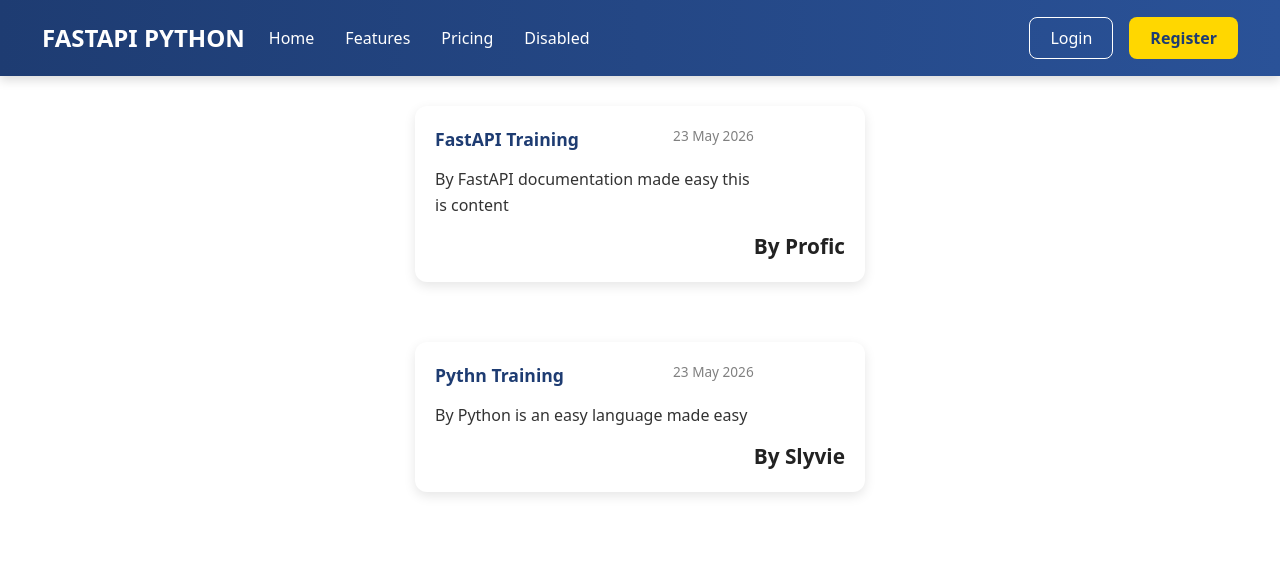
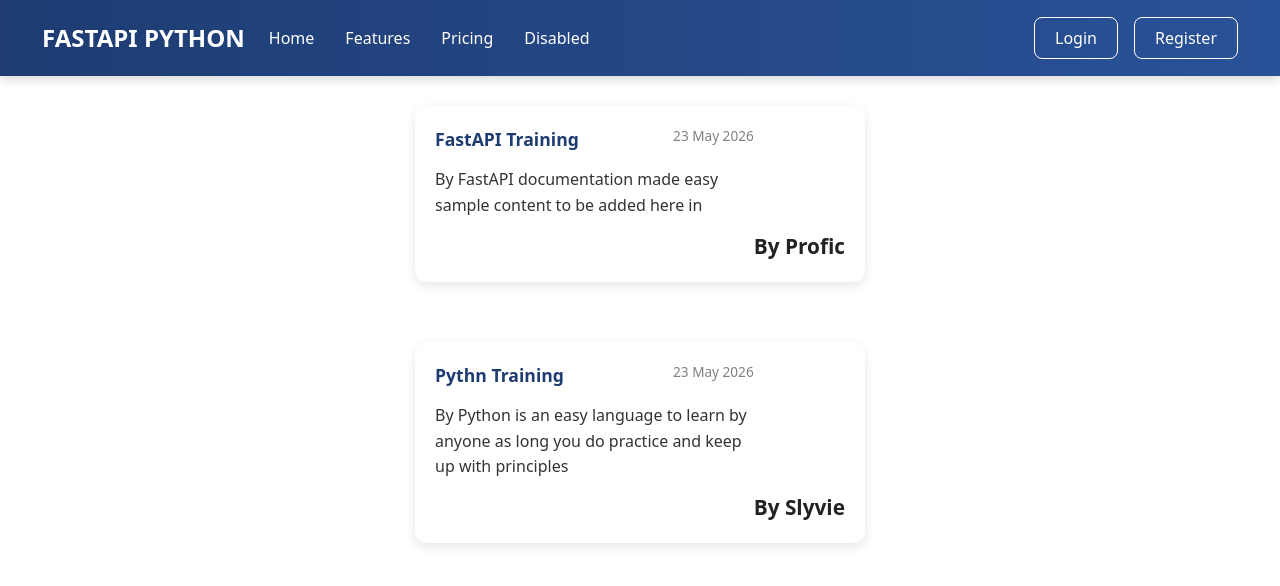
Before and after one commit to Kitemaggwa-Shafic/FastAPI-Full-CRUD, a FastAPI app: page / in a window 1280 px wide. Shown: the top 586 px of the page. Run offline with FastAPI, Linux system fonts and the light colour scheme.

Commit message:
modified CSS file for better UI

```diff
--- a/main.py
+++ b/main.py
@@ -18,14 +18,14 @@ posts: list[dict] = [
         "id": 1,
         "author": "Profic",
         "title": "FastAPI Training",
-        "content": "FastAPI documentation made easy this is content",
+        "content": "FastAPI documentation made easy sample content to be added here in",
         "date_posted": "23 May 2026",
     },
     {
         "id": 2,
         "author": "Slyvie",
         "title": "Pythn Training",
-        "content": "Python is an easy language made easy",
+        "content": "Python is an easy language to learn by anyone as long you do practice and keep up with principles",
         "date_posted": "23 May 2026",
     },
 ]
--- a/snippets.txt
+++ b/snippets.txt
@@ -3,14 +3,14 @@ posts: list[dict] = [
         "id": 1,
         "author": "Profic",
         "title": "FastAPI Training",
-        "content": "FastAPI documentation made easy",
+        "content": "FastAPI documentation made easy sample content to be added here in",
         "date_posted": "23 May 2026",
     },
     {
         "id": 2,
         "author": "Slyvie",
         "title": "Pythn Training",
-        "content": "Python is an easy language made easy",
+        "content": "Python is an easy language to learn by anyone as long you do practice and keep up with principles",
         "date_posted": "23 May 2026",
     },
 ]
--- a/static/main.css
+++ b/static/main.css
@@ -36,14 +36,14 @@
 
 /* Register Button */
 .register-btn{
-    background:#ffd700;
-    color:#1e3c72;
+    border:1px solid white;
+    color:white;
     padding:8px 20px;
     border-radius:8px;
-    font-weight:bold;
 }
 
 .register-btn:hover{
+    background: white;;
     opacity:0.9;
 }
 
```
